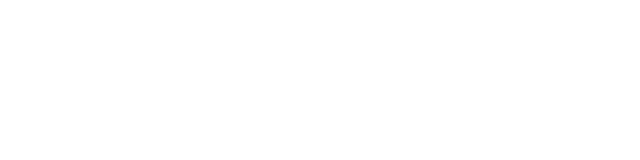
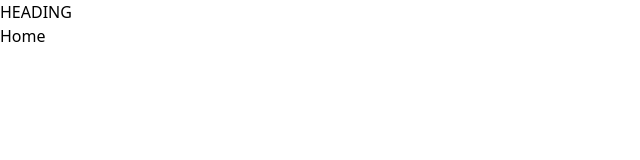
Before and after one commit to SEJ1991/react-crud, a React (Vite) app: page / in a window 1280 px wide. Shown: the top 160 px of the page, without its empty margins (0-640 px from the left). Built offline with nearby package versions, Linux system fonts and the light colour scheme.

Commit message:
feat: [RC_build-routing-2] build routing and create RootLayout, Home component

```diff
--- a/src/App.tsx
+++ b/src/App.tsx
@@ -1,5 +1,17 @@
+import { BrowserRouter, Route, Routes } from 'react-router';
+import { RootLayout } from './layouts/RootLayout';
+import { Home } from './pages';
+
 function App() {
-  return <></>;
+  return (
+    <BrowserRouter>
+      <Routes>
+        <Route element={<RootLayout />}>
+          <Route index element={<Home />}></Route>
+        </Route>
+      </Routes>
+    </BrowserRouter>
+  );
 }
 
 export default App;
--- /dev/null
+++ b/src/layouts/RootLayout.tsx
@@ -0,0 +1,10 @@
+import { Outlet } from 'react-router';
+
+export function RootLayout() {
+  return (
+    <div>
+      <h1>HEADING</h1>
+      <Outlet />
+    </div>
+  );
+}
--- /dev/null
+++ b/src/pages/Home.tsx
@@ -0,0 +1,3 @@
+export function Home() {
+  return <div>Home</div>;
+}
--- /dev/null
+++ b/src/pages/index.ts
@@ -0,0 +1 @@
+export * from './Home';
```
